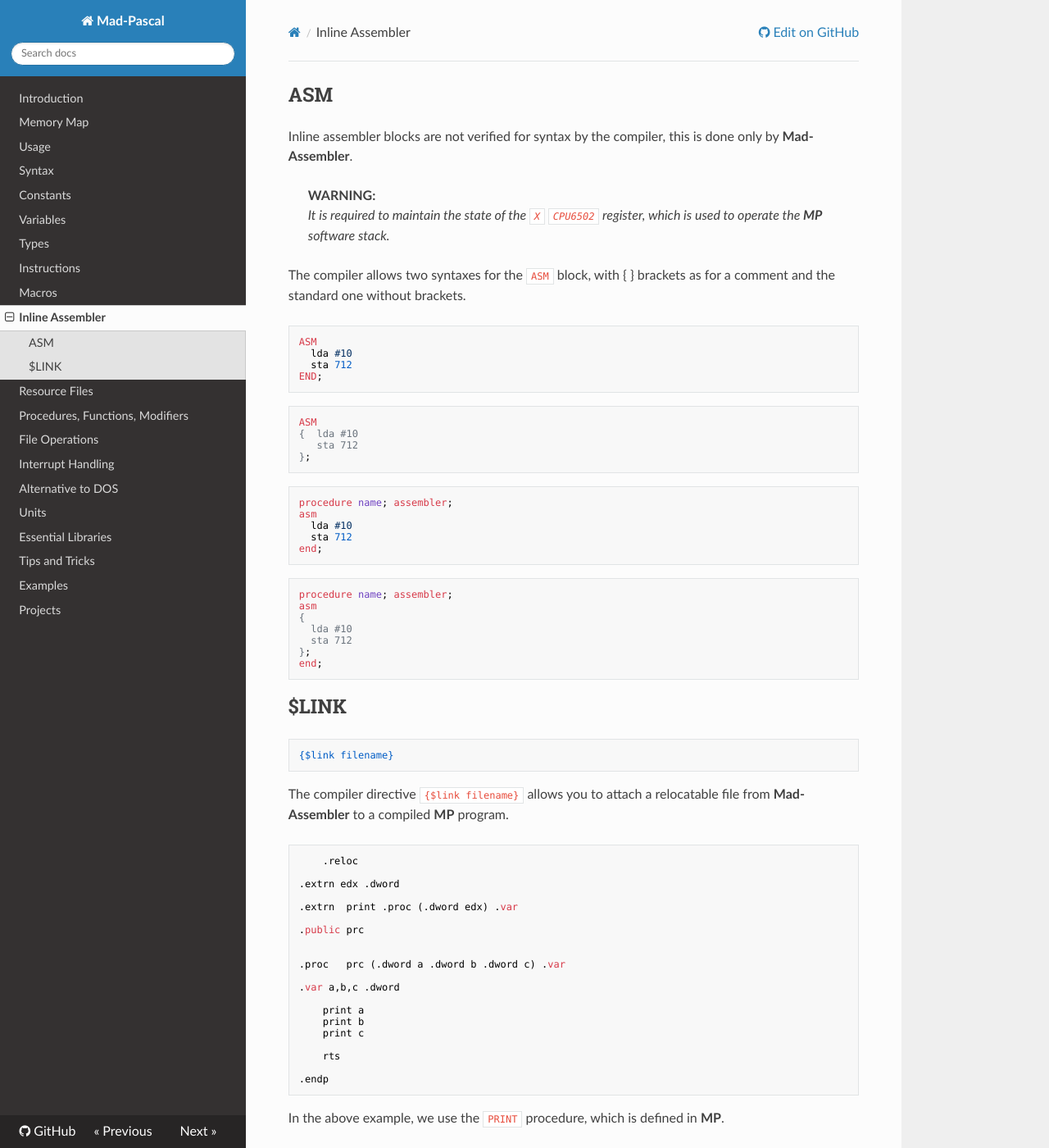
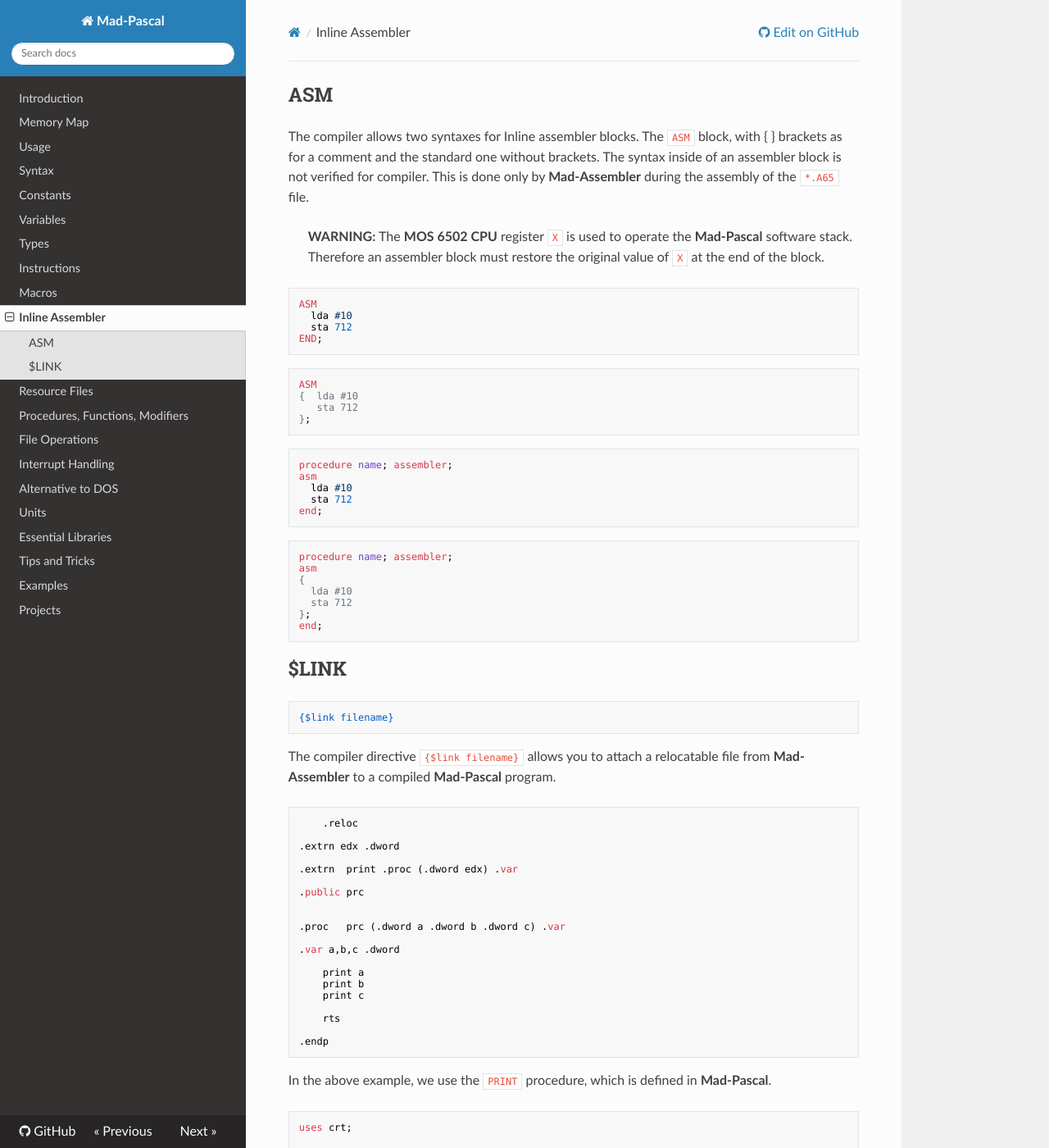
Before and after one commit to tebe6502/mad-pascal-en-mkdocs, an MkDocs documentation site: the page built from docs/asm.md, in a window 1280 px wide and 1400 px high. Shown: the whole window at 82% size. Built offline with MkDocs 1.6.1, drawn with Linux system fonts in a browser that asks for light colours; nearby versions of some CDN libraries; some of the changed text lies outside the part shown.

Commit message:
Update asm.md

````diff
--- a/docs/asm.md
+++ b/docs/asm.md
@@ -2,28 +2,26 @@
 
 ## ASM
 
-Inline assembler blocks are not verified for syntax by the compiler, this is done only by **Mad-Assembler**.
+The compiler allows two syntaxes for Inline assembler blocks. The `ASM` block, with { } brackets as for a comment and the standard one without brackets. The syntax inside of an assembler block is not verified for compiler. This is done only by **Mad-Assembler** during the assembly of the `*.A65` file.
 
 > **WARNING:**
-> _It is required to maintain the state of the `X` `CPU6502` register, which is used to operate the **MP** software stack._
+The **MOS 6502 CPU** register `X` is used to operate the **Mad-Pascal** software stack. Therefore an assembler block must restore the original value of `X` at the end of the block.
 
-The compiler allows two syntaxes for the `ASM` block, with { } brackets as for a comment and the standard one without brackets.
-
-```delphi
+```Delphi
 ASM
   lda #10
   sta 712
 END;
 ```
 
-```delphi
+```Delphi
 ASM
 {  lda #10
    sta 712
 };
 ```
 
-```delphi
+```Delphi
 procedure name; assembler;
 asm
   lda #10
@@ -31,7 +29,7 @@
 end;
 ```
 
-```delphi
+```Delphi
 procedure name; assembler;
 asm
 {
@@ -47,7 +45,7 @@
 {$link filename}
 ```
 
-The compiler directive `{$link filename}` allows you to attach a relocatable file from **Mad-Assembler** to a compiled **MP** program.
+The compiler directive `{$link filename}` allows you to attach a relocatable file from **Mad-Assembler** to a compiled **Mad-Pascal** program.
 
 ```Delphi
 	.reloc
@@ -72,7 +70,7 @@
 .endp
 ```
 
-In the above example, we use the `PRINT` procedure, which is defined in **MP**.
+In the above example, we use the `PRINT` procedure, which is defined in **Mad-Pascal**.
 
 ```Delphi
 uses crt;
@@ -101,11 +99,11 @@
 end.
 ```
 
-From the assembler level we have access to **MP** procedures but only those marked with the modifier `REGISTER`, i.e. those whose parameters are passed through the program registers `EDX`, `ECX`, `EAX` (we are limited to a maximum of three parameters).
+From the assembler level we have access to **Mad-Pascal** procedures but only those marked with the modifier `REGISTER`, i.e. those whose parameters are passed through the program registers `EDX`, `ECX`, `EAX` (we are limited to a maximum of three parameters).
 
 The `KEEP` modifier forces a procedure to remain in the compiled code regardless of whether its use has occurred or not (normally procedures/functions that are not used are eliminated).
 
-**MP**, on the other hand, has access to procedures from the linked assembler file, whose parameters are passed through variables, modifier `.VAR`.
+**Mad-Pascal**, on the other hand, has access to procedures from the linked assembler file, whose parameters are passed through variables, modifier `.VAR`.
 
 ```Delphi
 .proc	prc (.dword a .dword b .dword c) .var
@@ -117,7 +115,7 @@
 .extrn edx, ecx, eax .dword
 ```
 
-The **MP** procedure itself, which we want to access from the assembler level, is declared as an external procedure with parameters denoting program registers `EDX`, `ECX`, `EAX`.
+The **Mad-Pascal** procedure itself, which we want to access from the assembler level, is declared as an external procedure with parameters denoting program registers `EDX`, `ECX`, `EAX`.
 
 For more information on the `REGISTER` modifier and the order in which parameters are allocated in program registers, see [Procedures and functions](../procedures-functions/#register).
 
@@ -125,13 +123,13 @@
 .extrn	print .proc (.dword edx) .var
 ```
 
-We will access the `PRC` procedure from the **MP** level by making it public via the `.PUBLIC` assembler directive.
+We will access the `PRC` procedure from the **Mad-Pascal** level by making it public via the `.PUBLIC` assembler directive.
 
 ```Delphi
 .public	prc
 ```
 
-After assembling our sample relocatable assembler program `TEST.ASM`, we get the file `TEST.OBX`, which we can link to the **MP** program with the `{$LINK}` directive.
+After assembling our sample relocatable assembler program `TEST.ASM`, we get the file `TEST.OBX`, which we can link to the **Mad-Pascal** program with the `{$LINK}` directive.
 
 ```Delphi
 {$link test.obx}
````
